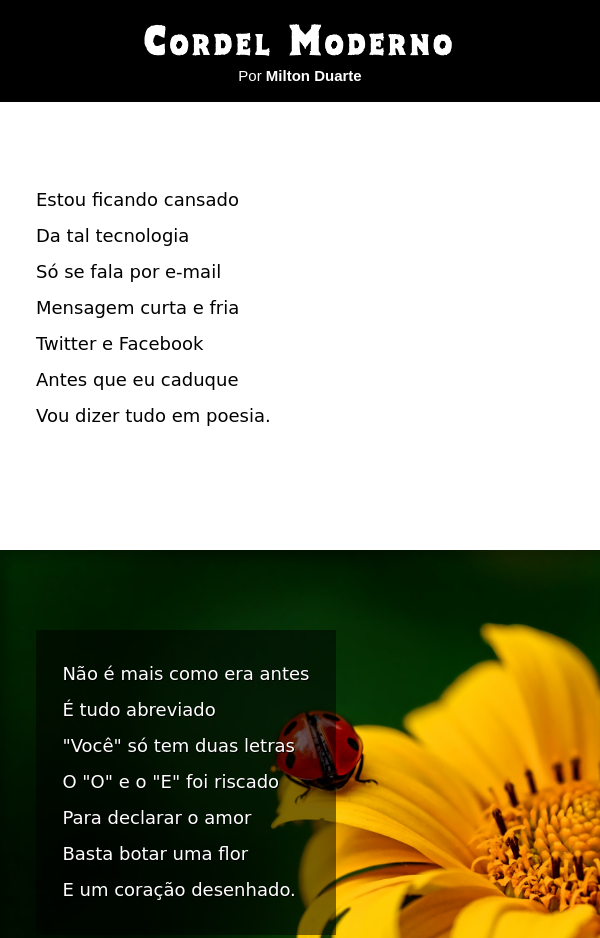
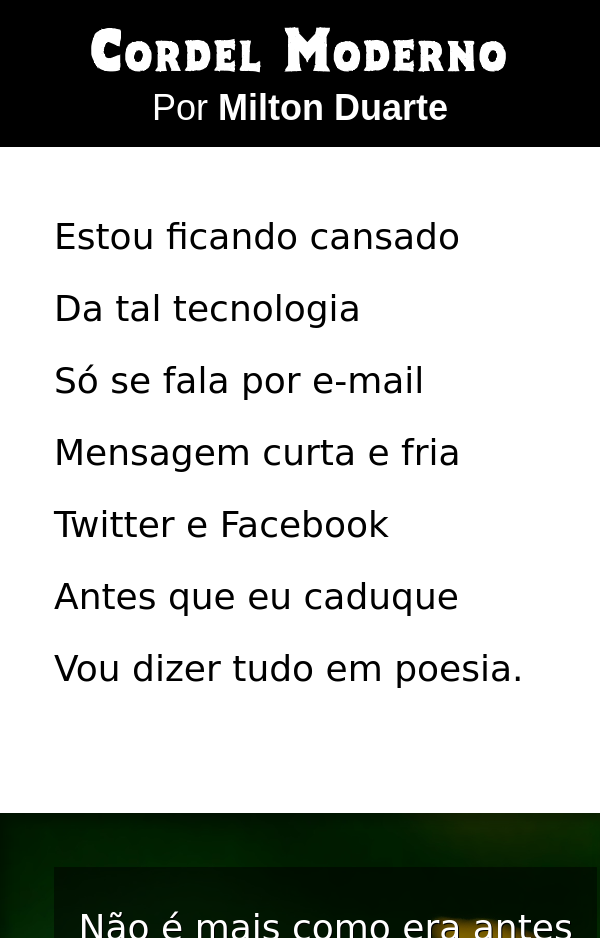
Before and after one commit to Enne-Amore/Cordel-Moderno, a plain HTML site: page index.html in a window 600 px wide. Shown: the top 938 px of the page. Drawn offline with Linux system fonts and the light colour scheme; files whose address does not match are found by name.

Commit message:
Add files via upload

```diff
--- /dev/null
+++ b/css/responsiva.css
@@ -0,0 +1,29 @@
+@media only screen and (max-width: 600px) {
+    body {
+        font-size: 6vw;
+    }
+    header > h1 {
+        font-size: 10vw;
+    }
+    section {
+        padding: 1em;
+    }
+    section > p {
+        padding-bottom: 1.5em;
+    }
+    footer {
+        padding: 6%;
+    }
+}
+
+@media only screen and (min-width: 600px) and (max-width: 1200px) {
+    section {
+        padding: 1.5em;
+    }
+    section > p {
+        padding-bottom: 1.5em;
+    }
+    footer {
+        padding: 4%;
+    }
+}
--- a/css/style.css
+++ b/css/style.css
@@ -33,6 +33,9 @@ a {
 a:hover {
     text-decoration: underline;
 }
+a:active {
+    color: gray;
+}
 
 /* O corpo do site */
 /* E seu cabeçalho */
@@ -46,12 +49,12 @@ header {
 header > h1 {
     font-variant: small-caps;
     font-family: var(--fonte-titulo);
-    font-size: 7vw;
+    font-size: 2em;
     letter-spacing: 5px;
 }
 
 header > p {
-    font-size: 2.5vw;
+    font-size: 1em;
 }
 
 /* O conteúdo do site */
@@ -59,7 +62,6 @@ header > p {
 section {
     padding: 10vh 2em;
     font-family: var(--font-manual);
-    font-size: 3vw;
     line-height: 2em;
 }
 
@@ -104,5 +106,4 @@ footer {
     color: white;
     text-align: center;
     padding: 2%;
-    font-size: 3vw;
 }
--- a/index.html
+++ b/index.html
@@ -5,6 +5,7 @@
     <meta name="viewport" content="width=device-width, initial-scale=1.0">
     <title>Cordel Moderno</title>
     <link rel="stylesheet" href="css/style.css">
+    <link rel="stylesheet" href="css/responsiva.css">
 </head>
 <body>
     <header>
```
